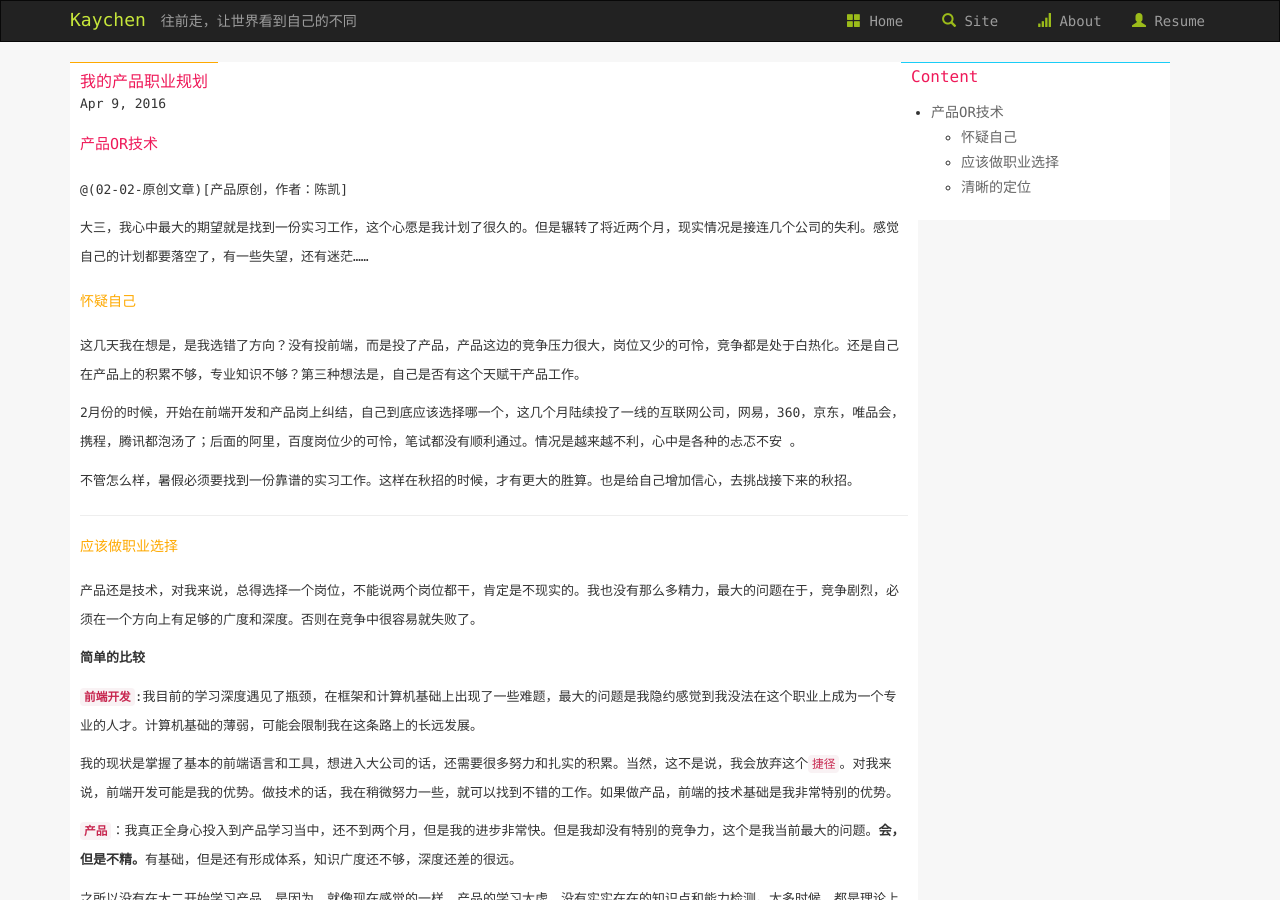
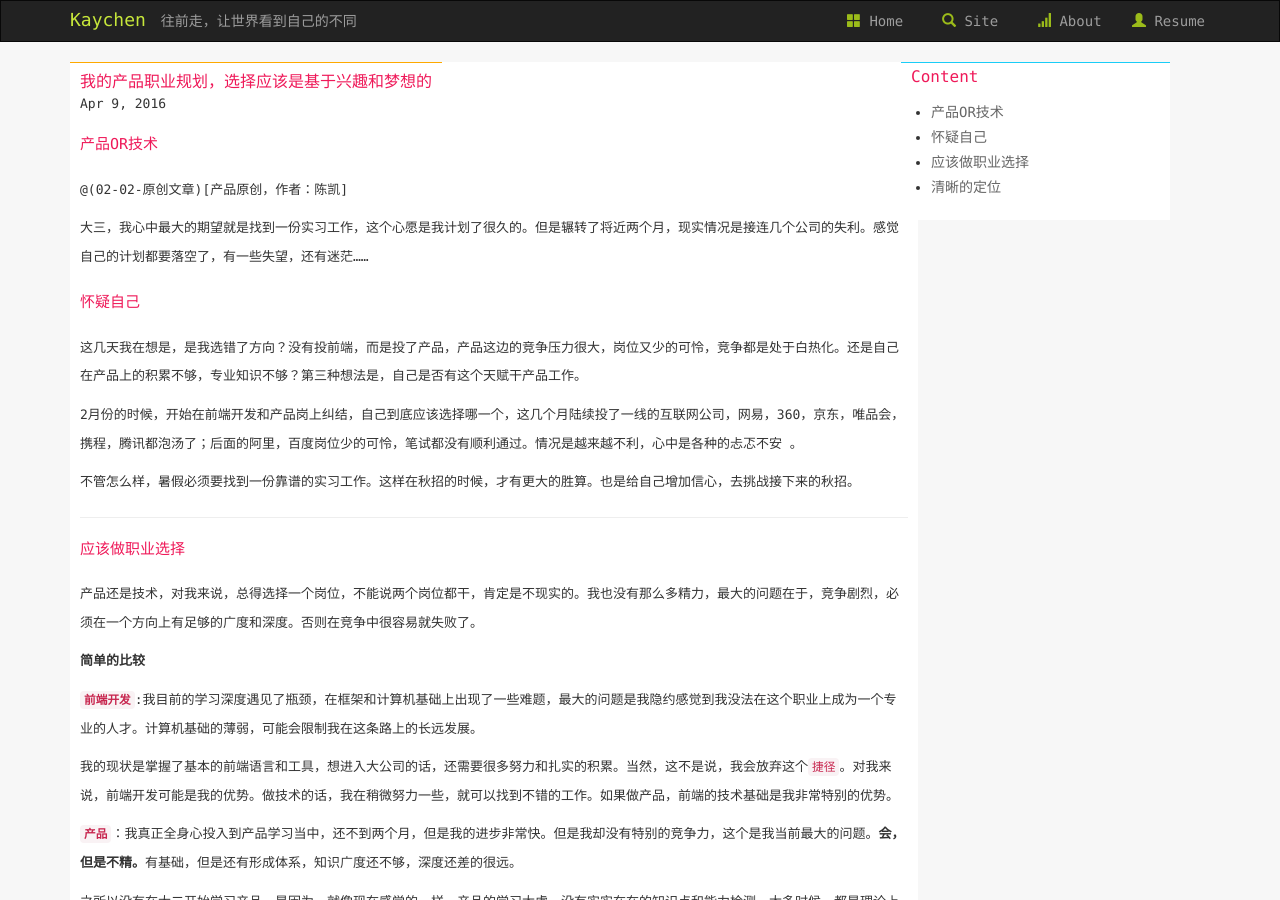
Before and after one commit to LittlewhiteChen/LittlewhiteChen.github.io, a Jekyll site: the page built from _posts/2016-04-30-我的产品规划和职业规划.md, in a window 1280 px wide and 900 px high. Built offline with Jekyll 4.4.1, drawn with Linux system fonts in a browser that asks for light colours; nearby versions of some CDN libraries; comment, search, counter and statistics services are not loaded; a style sheet for code colours, icons or effects is not loaded.

Commit message:
产品笔记

```diff
--- a/_posts/2016-04-30-我的产品规划和职业规划.md
+++ b/_posts/2016-04-30-我的产品规划和职业规划.md
@@ -1,6 +1,6 @@
 ---
 layout: post
-title:  "我的产品职业规划"
+title:  "我的产品职业规划，选择应该是基于兴趣和梦想的"
 date:   2016-04-09 18:06:05
 categories: 产品笔记 职业规划
 excerpt: 产品
@@ -14,7 +14,7 @@ excerpt: 产品
 
 大三，我心中最大的期望就是找到一份实习工作，这个心愿是我计划了很久的。但是辗转了将近两个月，现实情况是接连几个公司的失利。感觉自己的计划都要落空了，有一些失望，还有迷茫……
 
-#### 怀疑自己
+## 怀疑自己
 
 这几天我在想是，是我选错了方向？没有投前端，而是投了产品，产品这边的竞争压力很大，岗位又少的可怜，竞争都是处于白热化。还是自己在产品上的积累不够，专业知识不够？第三种想法是，自己是否有这个天赋干产品工作。
 
@@ -23,7 +23,7 @@ excerpt: 产品
 不管怎么样，暑假必须要找到一份靠谱的实习工作。这样在秋招的时候，才有更大的胜算。也是给自己增加信心，去挑战接下来的秋招。
 
 ----
-#### 应该做职业选择
+## 应该做职业选择
 
 产品还是技术，对我来说，总得选择一个岗位，不能说两个岗位都干，肯定是不现实的。我也没有那么多精力，最大的问题在于，竞争剧烈，必须在一个方向上有足够的广度和深度。否则在竞争中很容易就失败了。
 
@@ -57,7 +57,7 @@ excerpt: 产品
 **`结论:`**虽然前端这个职业确实非常好，机会非常多，但是如果我把前端当做第一职业，未来我的发展不会太好，或许眼前的能够拼搏一次，进入阿里巴巴，但是进去之后呢？两年以后转方向呢？我大学三年确实也有三个方向，是否想过将这三年的优势最大化？如果一定要做一个抉择，只能是将产品最为第一选择，前端作为第二选择。我一直以内要求自己能够成为一名懂技术的产品创造者。技术绝对不能放弃，因为，这是无论什么时候，我都能用上的看家本领，产品的需求本来就没有那么大。
 
 ----
-#### 清晰的定位
+## 清晰的定位
 
 **关于产品，我如何为自己定位？**
 
```
